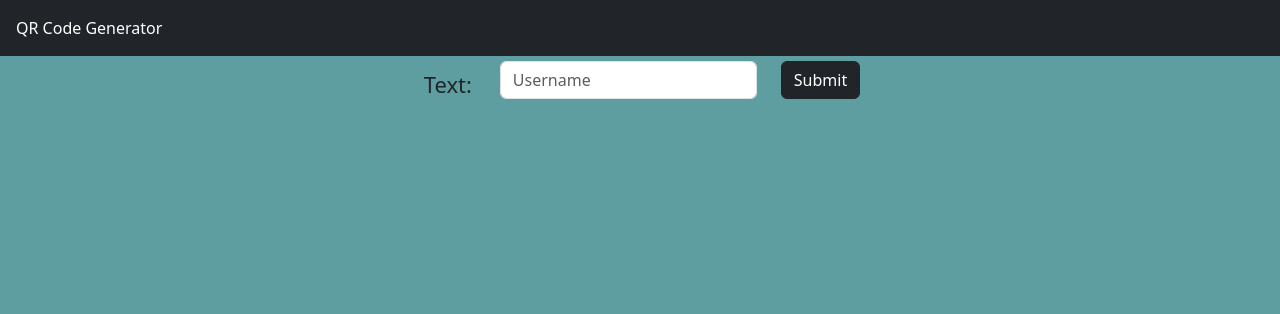
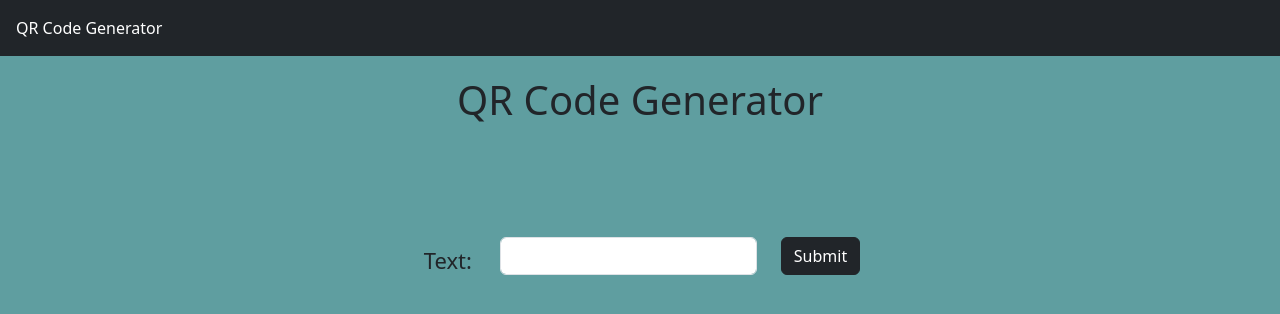
Before and after one commit to MitchKubina/QRCodeGenerator, a plain HTML site: page index.html in a window 1280 px wide. Drawn offline with nearby package versions, Linux system fonts and the light colour scheme.

Commit message:
polished

```diff
--- a/index.html
+++ b/index.html
@@ -16,12 +16,15 @@
 </header>
 
 <body style="background-color: cadetblue;">
-    <div style="padding-top: 5px; padding-bottom:10px" class="d-flex justify-content-center">
+    <div style="font-size: 40px; margin-top: 20px" class="d-flex justify-content-center">
+        <h4 style="font-size:40px">QR Code Generator</h4>
+    </div>
+    <div style="margin-top:100px; padding-top: 5px; padding-bottom:10px" class="d-flex justify-content-center">
         <form id="former">
             <div class="form-group row">
                 <label style="font-size:22px" class="col-lg-2 col-form-label" for="text">Text:</label>
                 <div class="col-md-auto">
-                    <input class="form-control" id="text" type="text" placeholder="Username">
+                    <input class="form-control" id="text" type="text">
                 </div>
                 <div class="col-lg-2">
                     <input class="btn btn-dark" id="submit" type="submit">
--- a/script.js
+++ b/script.js
@@ -1,4 +1,7 @@
-var form = document.getElementById("former")
+var form = document.getElementById("former");
+var qr = document.getElementById("qrcode");
+
+
 form.addEventListener("submit", function (event) {
     event.preventDefault();
 
@@ -6,6 +9,7 @@ form.addEventListener("submit", function (event) {
     console.log(text.value);
 
     if (text.value != "") {
+        qr.innerHTML = '';
         new QRCode(document.getElementById("qrcode"), text.value)
     }
 })
```
